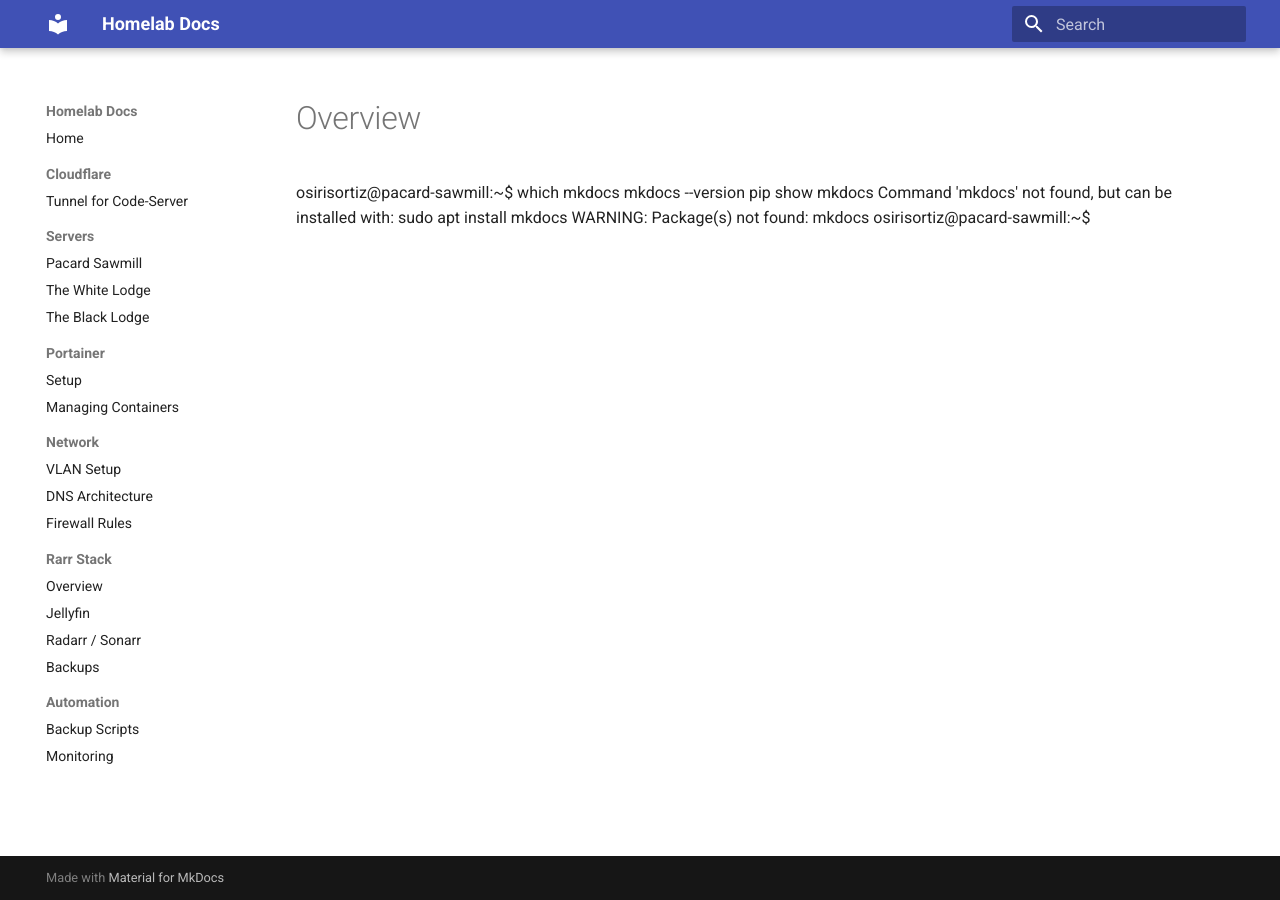
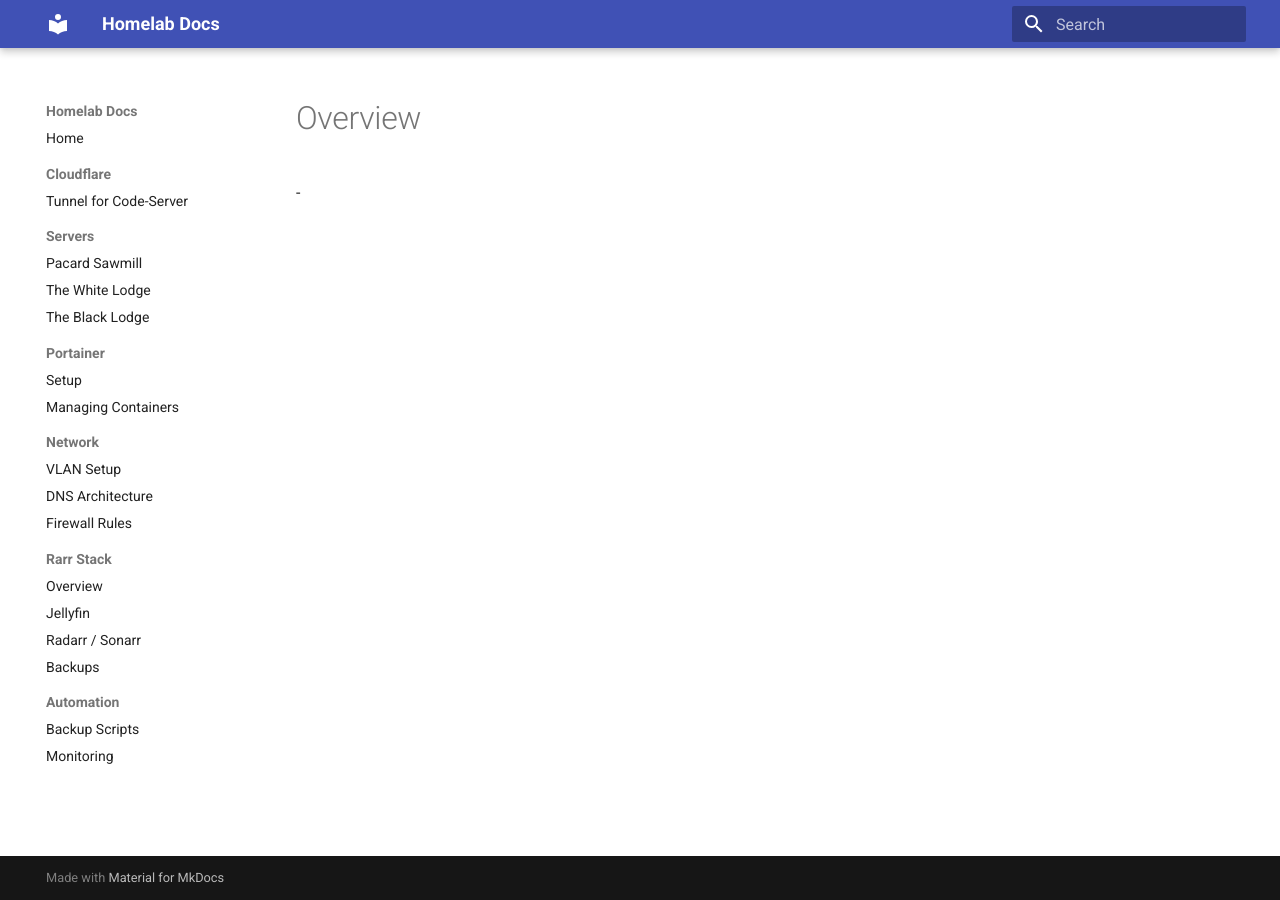
Before and after one commit to osirispc/homelab-docs, an MkDocs documentation site: the page built from docs/servers/overview.md, in a window 1280 px wide. Built offline with MkDocs 1.6.1 and Material for MkDocs 9.7.7, drawn with Linux system fonts in a browser that asks for light colours.

Commit message:
Auto-update: 2025-11-15 16:27:36

```diff
--- a/docs/servers/overview.md
+++ b/docs/servers/overview.md
@@ -1,7 +1 @@
-osirisortiz@pacard-sawmill:~$ which mkdocs
-mkdocs --version
-pip show mkdocs
-Command 'mkdocs' not found, but can be installed with:
-sudo apt install mkdocs
-WARNING: Package(s) not found: mkdocs
-osirisortiz@pacard-sawmill:~$
+-
```
